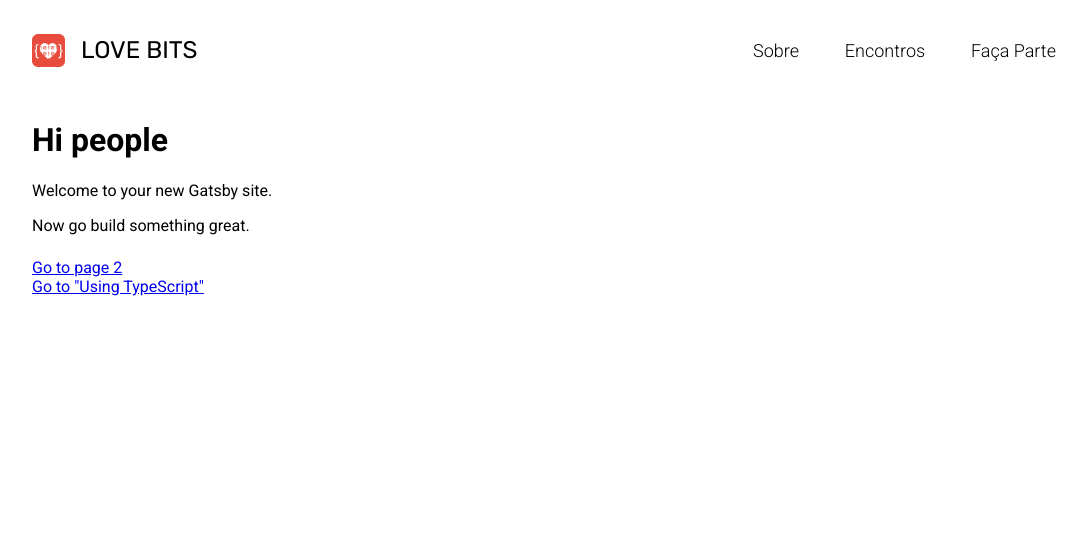
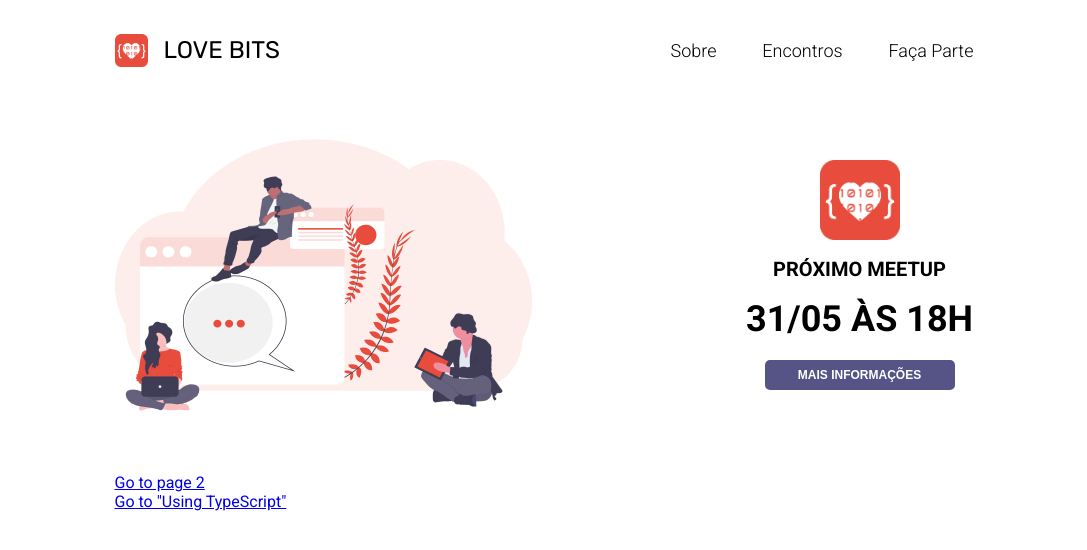
Before and after one commit to love-bits/site, a Gatsby site: page / in a window 1280 px wide. Shown: the whole page, without its empty margins (96-1183 px from the left). Built offline with nearby package versions, Linux system fonts and the light colour scheme; Gatsby itself is replaced by a stand-in of ours.

Commit message:
feature: create banner section.

```diff
--- /dev/null
+++ b/src/components/Banner/index.jsx
@@ -0,0 +1,31 @@
+import React from "react"
+import { graphql, useStaticQuery } from "gatsby"
+
+import * as S from "./styled"
+
+export function Banner({ logo }) {
+  const data = useStaticQuery(graphql`
+    query {
+      placeholderImage: file(relativePath: { eq: "persons.png" }) {
+        childImageSharp {
+          fluid(maxWidth: 417) {
+            ...GatsbyImageSharpFluid_tracedSVG
+          }
+        }
+      }
+    }
+  `)
+
+  return (
+    <S.Banner>
+      <S.BannerImg fluid={data.placeholderImage.childImageSharp.fluid} />
+
+      <S.Info>
+        <img src={logo.src} />
+        <h2>Próximo Meetup</h2>
+        <span>31/05 às 18h</span>
+        <button>MAIS INFORMAÇÕES</button>
+      </S.Info>
+    </S.Banner>
+  )
+}
--- /dev/null
+++ b/src/components/Banner/styled.js
@@ -0,0 +1,50 @@
+import styled from "@emotion/styled"
+import Img from "gatsby-image"
+
+export const Banner = styled.section`
+  width: 100%;
+  display: flex;
+  justify-content: space-between;
+  align-items: center;
+`
+
+export const BannerImg = styled(Img)`
+  width: 417px;
+`
+
+export const Info = styled.div`
+  width: 228px;
+  height: 350px;
+  text-transform: uppercase;
+  display: flex;
+  flex-direction: column;
+  justify-content: center;
+  align-items: center;
+  font-weight: bold;
+  position: relative;
+
+  h2 {
+    font-size: 20px;
+  }
+
+  span {
+    font-size: 36px;
+  }
+  img {
+    max-width: 83px;
+    max-height: 80px;
+  }
+
+  button {
+    width: 190px;
+    background-color: #565387;
+    color: #fff;
+    border: 0;
+    font-size: 12px;
+    font-weight: bold;
+    text-transform: uppercase;
+    padding: 0.5rem;
+    border-radius: 5px;
+    margin-top: 20px;
+  }
+`
--- a/src/components/Header/index.jsx
+++ b/src/components/Header/index.jsx
@@ -1,26 +1,24 @@
 import React from "react"
-import PropTypes from "prop-types"
 import { graphql, useStaticQuery } from "gatsby"
 
 import * as S from "./styled"
 
-const Header = ({ siteTitle }) => {
-  const data = useStaticQuery(graphql`
-    query {
-      placeholderImage: file(relativePath: { eq: "love-bits-icon.png" }) {
-        childImageSharp {
-          fluid(maxWidth: 100) {
-            ...GatsbyImageSharpFluid_tracedSVG
-          }
+export function Header({ logo }) {
+  const { site } = useStaticQuery(graphql`
+    query SiteTitleQuery {
+      site {
+        siteMetadata {
+          title
         }
       }
     }
   `)
+
   return (
     <S.Header>
       <div>
-        <S.Logo fluid={data.placeholderImage.childImageSharp.fluid} />
-        <h1>{siteTitle}</h1>
+        <S.Logo fluid={logo} />
+        <h1>{site.siteMetadata.title}</h1>
       </div>
 
       <ul>
@@ -37,13 +35,3 @@ const Header = ({ siteTitle }) => {
     </S.Header>
   )
 }
-
-Header.propTypes = {
-  siteTitle: PropTypes.string,
-}
-
-Header.defaultProps = {
-  siteTitle: ``,
-}
-
-export default Header
--- a/src/components/Layout/index.jsx
+++ b/src/components/Layout/index.jsx
@@ -1,16 +1,5 @@
-/**
- * Layout component that queries for data
- * with Gatsby's useStaticQuery component
- *
- * See: https://www.gatsbyjs.org/docs/use-static-query/
- */
-
 import React from "react"
-import PropTypes from "prop-types"
 import { Global, css } from "@emotion/core"
-import { useStaticQuery, graphql } from "gatsby"
-
-import Header from "../Header"
 
 const resetBody = css`
   * {
@@ -20,7 +9,7 @@ const resetBody = css`
     margin: 0;
     padding: 0;
     font-family: "Roboto", sans-serif;
-    max-width: 1024px;
+    max-width: 859px;
     margin: 0 auto;
   }
 
@@ -30,27 +19,13 @@ const resetBody = css`
 `
 
 const Layout = ({ children }) => {
-  const data = useStaticQuery(graphql`
-    query SiteTitleQuery {
-      site {
-        siteMetadata {
-          title
-        }
-      }
-    }
-  `)
-
   return (
     <>
       <Global styles={resetBody} />
-      <Header siteTitle={data.site.siteMetadata.title} />
+
       <main>{children}</main>
     </>
   )
 }
 
-Layout.propTypes = {
-  children: PropTypes.node.isRequired,
-}
-
 export default Layout
--- /dev/null
+++ b/src/components/index.js
@@ -0,0 +1,5 @@
+import { Banner } from "./Banner"
+import { Header } from "./Header"
+import { SEO } from "./Seo"
+
+export { Banner, Header, SEO }
--- a/src/pages/index.js
+++ b/src/pages/index.js
@@ -1,19 +1,33 @@
 import React from "react"
 import { Link } from "gatsby"
+import { graphql, useStaticQuery } from "gatsby"
 
 import Layout from "../components/Layout"
-import SEO from "../components/Seo"
+import { Banner, Header, SEO } from "../components"
 
-const IndexPage = () => (
+const IndexPage = () => {
+  const { placeholderImage } = useStaticQuery(graphql`
+    query {
+      placeholderImage: file(relativePath: { eq: "love-bits-icon.png" }) {
+        childImageSharp {
+          fluid(maxWidth: 100) {
+            ...GatsbyImageSharpFluid_tracedSVG
+          }
+        }
+      }
+    }
+  `)
+
+  return (
     <Layout>
       <SEO title="Home" />
-    <h1>Hi people</h1>
-    <p>Welcome to your new Gatsby site.</p>
-    <p>Now go build something great.</p>
+      <Header logo={placeholderImage.childImageSharp.fluid} />
+      <Banner logo={placeholderImage.childImageSharp.fluid} />
       <div style={{ maxWidth: `300px`, marginBottom: `1.45rem` }}></div>
       <Link to="/page-2/">Go to page 2</Link> <br />
       <Link to="/using-typescript/">Go to "Using TypeScript"</Link>
     </Layout>
   )
+}
 
 export default IndexPage
```
Also changed, not shown: src/components/Image/index.jsx (+1 -12 lines), src/components/Seo/index.jsx (+1 -18 lines), src/images/person-reading.png (added), src/images/persons.png (added), src/images/twitter-box.png (added). Lines whose indentation alone changed are shown as unchanged.
